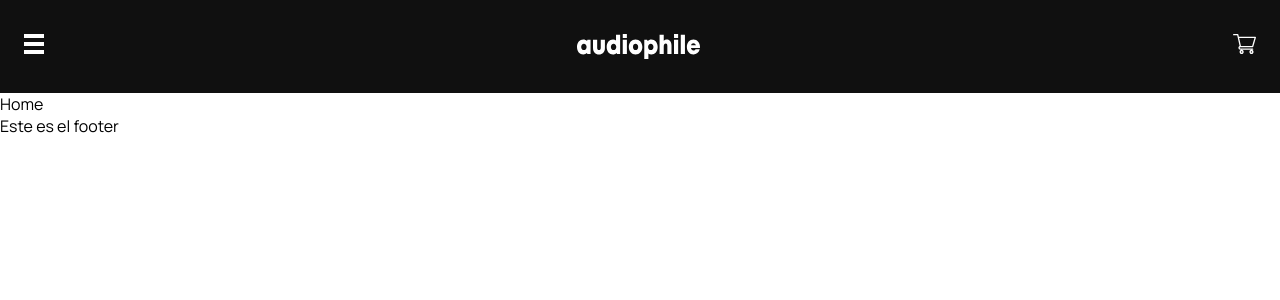
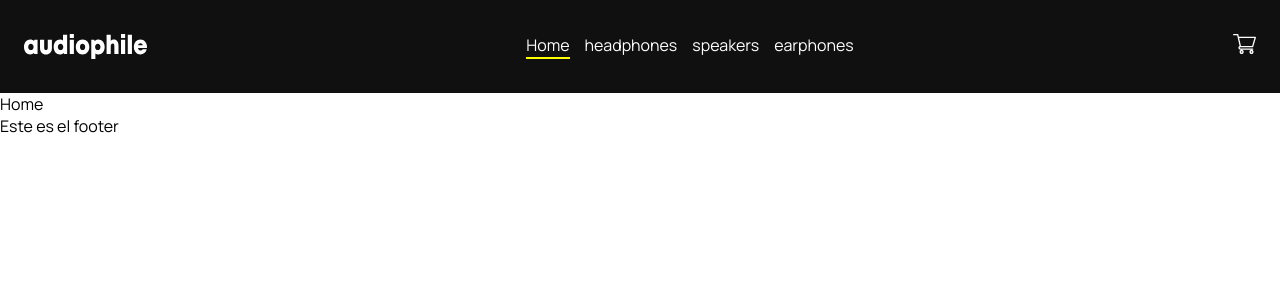
Before and after one commit to veglez/ecommerce-audiophile, a React app: page / in a window 1280 px wide. Shown: the top 300 px of the page. Built offline with nearby package versions, Linux system fonts and the light colour scheme.

Commit message:
adding custom hook, cleaning components

```diff
--- a/src/HOC/withNavbar.tsx
+++ b/src/HOC/withNavbar.tsx
@@ -10,11 +10,12 @@ const withNavigation = (
   list: ILinkItemProps[],
   config?: ILinkItemExtraProps
 ) =>
-  function Navbar(innerProps: any) {
+  function Navbar(innerProps: React.HTMLAttributes<HTMLElement>) {
+    const { onClick, ...rest } = innerProps;
     return (
-      <Container {...innerProps}>
+      <Container {...rest}>
         {list.map((props, i) => (
-          <LinkItem key={i} {...props} {...config} />
+          <LinkItem onClick={onClick} key={i} {...props} {...config} />
         ))}
       </Container>
     );
--- a/src/components/CardNavigationLink/styles.cardNavigationLink.ts
+++ b/src/components/CardNavigationLink/styles.cardNavigationLink.ts
@@ -13,7 +13,7 @@ export const StyledArticle = styled.article`
   flex-direction: column;
   align-items: center;
 
-  @media screen and (${(props) => props.theme.breakpoints.desktop}px) {
+  @media screen and (${(props) => props.theme.breakpoints.desktop}) {
     padding-block-start: 116px;
   } ;
 `;
--- a/src/components/Navbar/ComponentBased/styles.navbar.componentbased.ts
+++ b/src/components/Navbar/ComponentBased/styles.navbar.componentbased.ts
@@ -4,9 +4,4 @@ import { StyledNavbar } from "../styles.navbar.common";
 export const StyledComponentBasedNavbar = styled(StyledNavbar)`
   flex-direction: column;
   gap: 16px;
-
-  /* @media screen and (min-width: ${(props) =>
-    props.theme.breakpoints.tablet}px) {
-    flex-direction: row;
-  } */
 `;
--- /dev/null
+++ b/src/hooks/useViewportMatchSize.ts
@@ -0,0 +1,22 @@
+import { breakpoints } from "@styles/theme/default";
+import { useEffect, useState } from "react";
+
+type ValueOf<T> = T[keyof T];
+
+function useViewportMatchSize(breakpoint: ValueOf<typeof breakpoints>) {
+  const [match, setMatch] = useState(false);
+
+  function isMatchingViewport() {
+    setMatch(window.innerWidth <= Number(breakpoint.slice(0, -2)));
+  }
+
+  useEffect(() => {
+    window.addEventListener("resize", isMatchingViewport);
+    isMatchingViewport();
+    return () => window.removeEventListener("resize", isMatchingViewport);
+  }, []);
+
+  return match;
+}
+
+export default useViewportMatchSize;
--- a/src/layout/Header/index.tsx
+++ b/src/layout/Header/index.tsx
@@ -1,15 +1,17 @@
-/* eslint-disable @typescript-eslint/ban-ts-comment */
-// @ts-nocheck
 import React, { useState } from "react";
 import Logo from "../../statics/assets/shared/desktop/logo.svg";
 import Cart from "@images/shared/desktop/icon-cart.svg";
 import BurguerIcon from "@images/shared/tablet/icon-hamburger.svg";
 import { Icon } from "@components/Icon";
-import { StyledHeader, Wrapper } from "./styles.header";
+import { StyledHeader, Wrapper, LinkLogo } from "./styles.header";
 import ComponentBased from "@components/Navbar/ComponentBased";
+import useViewportMatchSize from "@hooks/useViewportMatchSize";
+import TextNavbar from "@components/Navbar/TextOnly";
 
 const Header = () => {
   const [isOpen, setIsOpen] = useState(false);
+
+  const matchViewport = useViewportMatchSize("768px");
 
   const handleToggleMenu = () => {
     setIsOpen((previousState) => !previousState);
@@ -18,14 +20,20 @@ const Header = () => {
   return (
     <>
       <StyledHeader>
-        <Icon src={BurguerIcon} alt="menu icon" onClick={handleToggleMenu} />
-        <Icon src={Logo} alt="Logo icon" width={123} height={25} />
-        {/* <Navbar /> */}
+        {matchViewport && (
+          <Icon src={BurguerIcon} alt="menu icon" onClick={handleToggleMenu} />
+        )}
+        <LinkLogo to="/">
+          <Icon src={Logo} alt="Logo icon" width={123} height={25} />
+        </LinkLogo>
+        {!matchViewport && <TextNavbar />}
         <Icon src={Cart} width={23} />
       </StyledHeader>
-      <Wrapper isOpen={isOpen}>
-        <ComponentBased />
-      </Wrapper>
+      {matchViewport && (
+        <Wrapper isOpen={isOpen}>
+          <ComponentBased onClick={() => setIsOpen(false)} />
+        </Wrapper>
+      )}
     </>
   );
 };
--- a/src/layout/Header/styles.header.ts
+++ b/src/layout/Header/styles.header.ts
@@ -1,11 +1,17 @@
+import { Link } from "react-router-dom";
 import styled from "styled-components";
 
 export const StyledHeader = styled.header`
   display: flex;
+  justify-content: space-between;
   background-color: ${(props) => props.theme.pallete.main.black};
-  justify-content: space-between;
   padding: 34px 24px;
   color: ${(props) => props.theme.pallete.neutral.white};
+  gap: 42px;
+
+  @media screen and (min-width: ${(props) => props.theme.breakpoints.desktop}) {
+    padding-inline: 135px;
+  } ;
 `;
 
 export const Wrapper = styled.div<{ isOpen: boolean }>`
@@ -16,4 +22,16 @@ export const Wrapper = styled.div<{ isOpen: boolean }>`
   width: 100vw;
   padding: 32px 12px;
   background-color: ${(props) => props.theme.pallete.neutral.white};
+  display: flex;
+  flex-direction: column;
+  align-items: center;
 `;
+
+export const LinkLogo = styled(Link)`
+  @media screen and (min-width: ${(props) => props.theme.breakpoints.mobile}) {
+    flex-grow: 1;
+  }
+  @media screen and (min-width: ${(props) => props.theme.breakpoints.tablet}) {
+    flex-grow: initial;
+  }
+`;
--- a/src/styles/theme/default.ts
+++ b/src/styles/theme/default.ts
@@ -1,4 +1,10 @@
 import { DefaultTheme } from "styled-components";
+
+export const breakpoints = {
+  mobile: "375px",
+  tablet: "768px",
+  desktop: "1300px",
+} as const;
 
 const myTheme: DefaultTheme = {
   pallete: {
@@ -26,11 +32,7 @@ const myTheme: DefaultTheme = {
       regular: 4000,
     },
   },
-  breakpoints: {
-    mobile: 375,
-    tablet: 750,
-    desktop: 1300,
-  },
+  breakpoints,
 };
 
 export default myTheme;
--- a/src/styles/theme/theme.d.ts
+++ b/src/styles/theme/theme.d.ts
@@ -28,9 +28,9 @@ declare module "styled-components" {
       };
     };
     breakpoints: {
-      mobile: number;
-      tablet: number;
-      desktop: number;
+      mobile: string;
+      tablet: string;
+      desktop: string;
     };
   }
 }
--- a/tsconfig.json
+++ b/tsconfig.json
@@ -37,7 +37,8 @@
       "@images/*": ["statics/assets/*"],
       "@styles/*": ["styles/*"],
       "@components/*": ["components/*"],
-      "@HOC/*": ["HOC/*"]
+      "@HOC/*": ["HOC/*"],
+      "@hooks/*": ["hooks/*"]
     } /* Specify a set of entries that re-map imports to additional lookup locations. */,
     // "rootDirs": [],                                   /* Allow multiple folders to be treated as one when resolving modules. */
     // "typeRoots": [],                                  /* Specify multiple folders that act like './node_modules/@types'. */
```
Also changed, not shown: .eslintrc.json, src/statics/assets/shared/mobile/xxII.png (added).
